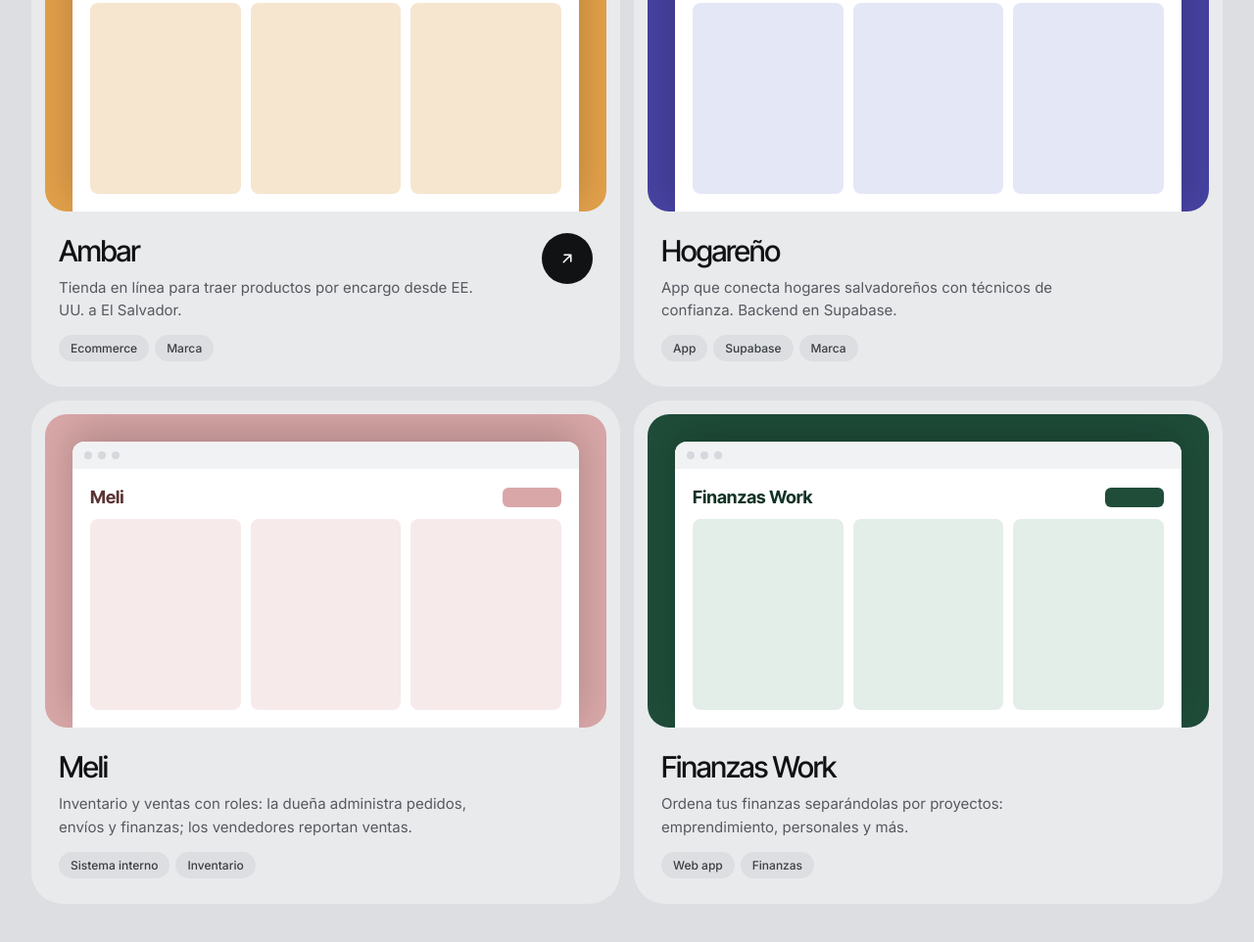
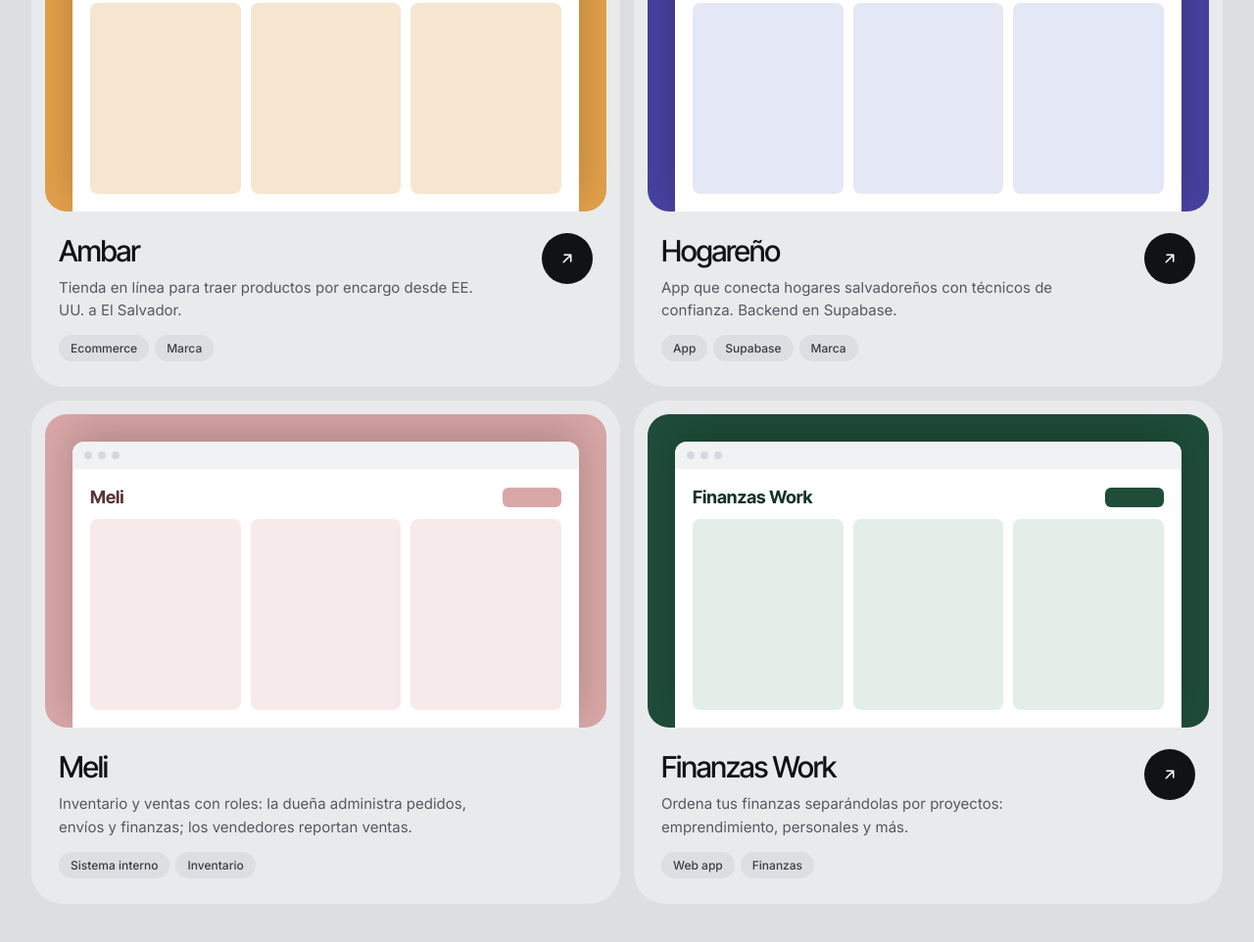
Before and after one commit to diegosteven-Ho/portafolio, a plain HTML site: page index.html in a window 1280 px wide. Shown: the part 1900-2862 px from the top of the page at 98% size. Drawn offline with Linux system fonts and the light colour scheme.

Commit message:
Enlaces a Hogareño y Finanzas Work

```diff
--- a/index.html
+++ b/index.html
@@ -303,6 +303,7 @@
         </div>
         <div class="proj-info">
           <div><h3>Hogareño</h3><p>App que conecta hogares salvadoreños con técnicos de confianza. Backend en Supabase.</p><div class="tags"><span>App</span><span>Supabase</span><span>Marca</span></div></div>
+          <a class="go" href="https://www.xn--hogareo-9za.app" target="_blank" rel="noopener" aria-label="Visitar hogareño.app"><svg width="18" height="18" viewBox="0 0 24 24" fill="none" stroke="currentColor" stroke-width="2" stroke-linecap="round" stroke-linejoin="round"><path d="M7 17 17 7M8 7h9v9"/></svg></a>
         </div>
       </article>
 
@@ -321,6 +322,7 @@
         </div>
         <div class="proj-info">
           <div><h3>Finanzas Work</h3><p>Ordena tus finanzas separándolas por proyectos: emprendimiento, personales y más.</p><div class="tags"><span>Web app</span><span>Finanzas</span></div></div>
+          <a class="go" href="https://finanzas.work" target="_blank" rel="noopener" aria-label="Visitar finanzas.work"><svg width="18" height="18" viewBox="0 0 24 24" fill="none" stroke="currentColor" stroke-width="2" stroke-linecap="round" stroke-linejoin="round"><path d="M7 17 17 7M8 7h9v9"/></svg></a>
         </div>
       </article>
 
```
